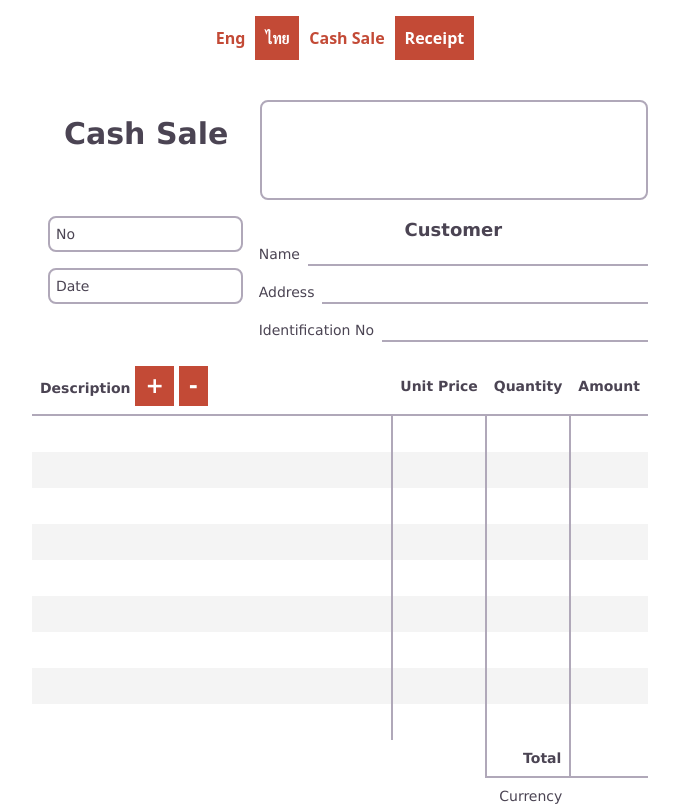
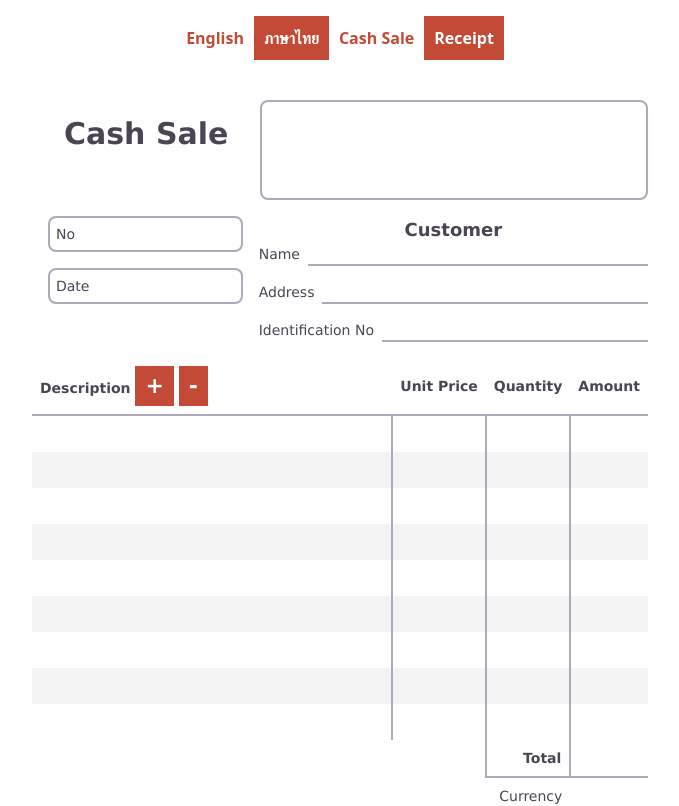
Before and after one commit to zummon/cash-sale-grind, a Svelte app: page / in a window 1280 px wide. Shown: the top 806 px of the page, without its empty margins (300-979 px from the left). Built offline with nearby package versions, Linux system fonts and the light colour scheme.

Commit message:
Update App.svelte and main.js

```diff
--- a/src/App.svelte
+++ b/src/App.svelte
@@ -62,14 +62,14 @@
 	{#each Object.keys(data) as lng, i (`lang-${i}`)}
 		<button class="font-bold p-2.5 {q.lang === lng ? "text-[#c34a36] bg-white cursor-default" : "text-white bg-[#c34a36] cursor-pointer"}" on:click={() => {
 			q.lang = lng
-			}}>
-			{lng =='th' ? 'ไทย' : 'Eng'}
+		}}>
+			{data[lng]['']}
 		</button>
 	{/each}
 	{#each Object.keys(data[q.lang].label) as dc, i (`doc-${i}`)}
 		<button class="font-bold p-2.5 {q.doc === dc ? "text-[#c34a36] bg-white cursor-default" : "text-white bg-[#c34a36] cursor-pointer"}" on:click={() => {
 			q.doc = dc
-			}}>
+		}}>
 			{data[q.lang].label[dc].title}
 		</button>
 	{/each}
--- a/src/main.js
+++ b/src/main.js
@@ -3,6 +3,7 @@ import "./style.css";
 
 let data = {
   "": {
+    "": "English",
     label: {
       "": {
         title: "Cash Sale",
@@ -44,6 +45,7 @@ let data = {
     },
   },
   th: {
+    "": "ภาษาไทย",
     label: {
       "": {
         title: "บิลเงินสด",
```
